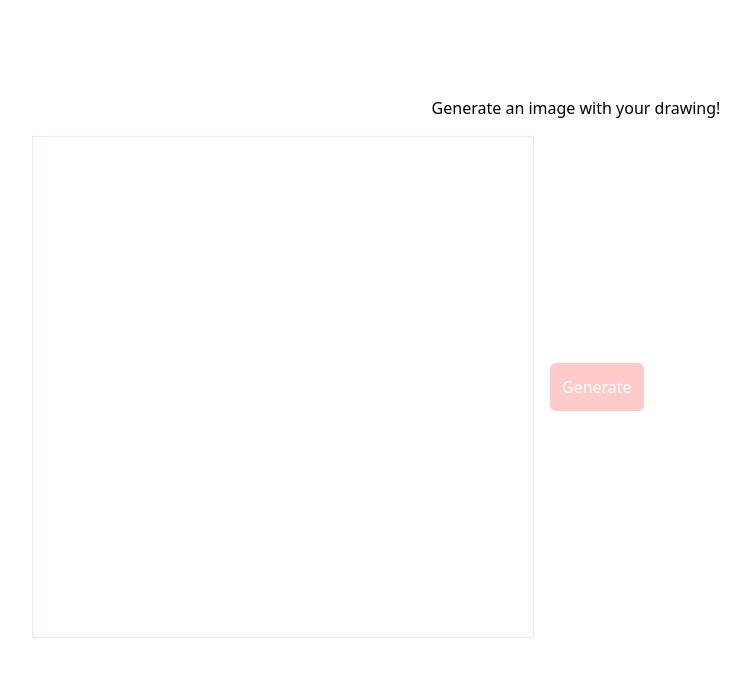
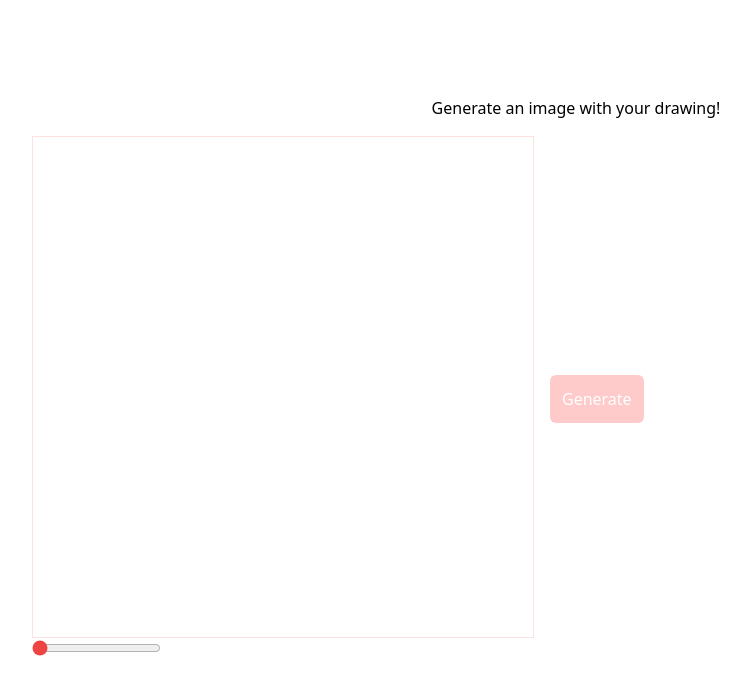
Before and after one commit to brunovgois/canvas-mvp, a Next.js app: page / in a window 1280 px wide. Shown: the top 694 px of the page, without its empty margins (64-814 px from the left). Built offline with nearby package versions, Linux system fonts and the light colour scheme.

Commit message:
range input to control line width

```diff
--- a/components/Canvas.tsx
+++ b/components/Canvas.tsx
@@ -1,4 +1,5 @@
 import { useOnMouseDraw, point } from "@/hooks/useOnMouseDraw";
+import { ChangeEvent, useState } from "react";
 
 type CanvasProps = {
   width: number | string;
@@ -6,6 +7,8 @@ type CanvasProps = {
 };
 export const Canvas = ({ width, height }: CanvasProps) => {
   const { setCanvasRef, onMouseDown } = useOnMouseDraw(onDraw);
+
+  const [lineWidth, setLineWidth] = useState(4);
 
   function onDraw(
     ctx: CanvasRenderingContext2D | null | undefined,
@@ -15,7 +18,7 @@ export const Canvas = ({ width, height }: CanvasProps) => {
     if (ctx && point) {
       prevPoint = prevPoint ?? point;
       ctx.beginPath();
-      ctx.lineWidth = 4;
+      ctx.lineWidth = lineWidth;
       ctx.strokeStyle = "#000000";
       ctx.moveTo(prevPoint.x, prevPoint.y);
       ctx.lineTo(point.x, point.y);
@@ -24,6 +27,7 @@ export const Canvas = ({ width, height }: CanvasProps) => {
   }
 
   return (
+    <div className="flex flex-col">
       <canvas
         className="border border-red-100"
         width={width}
@@ -31,5 +35,18 @@ export const Canvas = ({ width, height }: CanvasProps) => {
         ref={setCanvasRef}
         onMouseDown={onMouseDown}
       />
+      <div>
+        <input
+          type="range"
+          min="4"
+          max="20"
+          className="accent-red-500"
+          value={lineWidth}
+          onChange={(e: ChangeEvent<HTMLInputElement>) =>
+            setLineWidth(parseInt(e.target.value))
+          }
+        />
+      </div>
+    </div>
   );
 };
```
Lines whose indentation alone changed are shown as unchanged.
